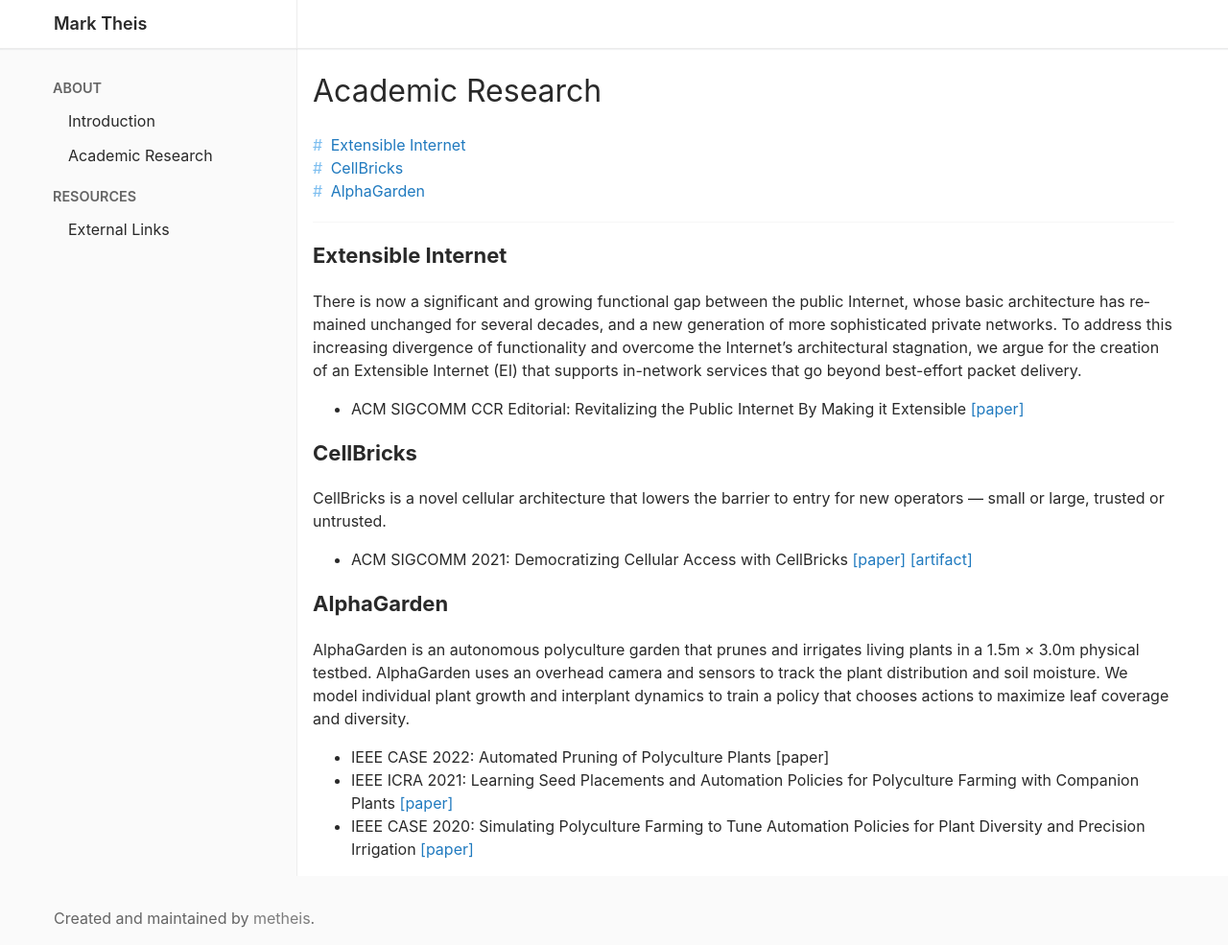
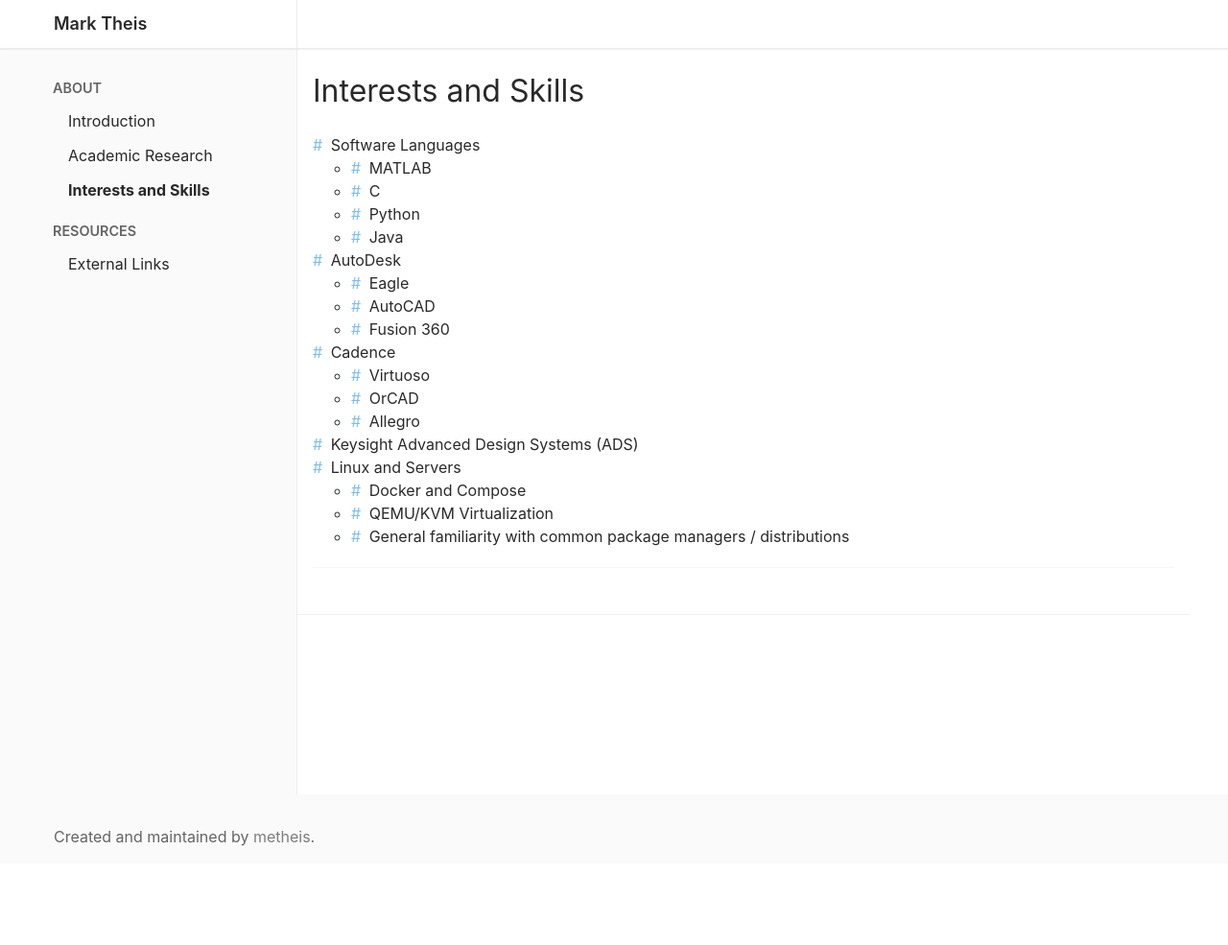
Before and after one commit to metheis/metheis.github.io-archive3, a Jekyll site: the page built from interests.md, in a window 1280 px wide. Shown: the whole page at 96% size. Built offline with Jekyll 4.4.1, drawn with Linux system fonts in a browser that asks for light colours; after the commit the page ends 900 px from its top, so only the background shows below that.

Commit message:
add interests and nagivation back to site

```diff
--- a/_config.yml
+++ b/_config.yml
@@ -20,6 +20,9 @@ nav:
     - text: Academic Research
       url: /research/
       available: true
+    - text: Interests and Skills
+      url: /interests/
+      available: true
   Resources:
     - text: External Links
       url: /external-links/
--- a/_layouts/default.html
+++ b/_layouts/default.html
@@ -52,6 +52,10 @@
       <main class="content">
         {{ content }}
       </main>
+      <div class="content__nav">
+        {% if page.previous.url %}<a class="content__nav-link content__nav-link--prev" href="{{ page.previous.url | prepend: site.baseurl }}">{{ page.previous.title }}</a>{% endif %}
+        {% if page.next.url %}<a class="content__nav-link content__nav-link--next" href="{{ page.next.url | prepend: site.baseurl }}">{{ page.next.title }}</a>{% endif %}
+      </div>
     </div>
     {% include footer.html %}
   </body>
--- a/interests.md
+++ b/interests.md
@@ -1,30 +1,25 @@
 ---
-title: Research
+title: Interests
 description: >
-  An index of the academic research projects I am or previously have been a part of.
+  An index of my interests and skills.
 ---
-# Academic Research
+# Interests and Skills
 
-- [Extensible Internet](#extensible-internet)
-- [CellBricks](#cellbricks)
-- [AlphaGarden](#alphagarden)
-
-## Extensible Internet
-
-There is now a significant and growing functional gap between the public Internet, whose basic architecture has remained unchanged for several decades, and a new generation of more sophisticated private networks. To address this increasing divergence of functionality and overcome the Internet's architectural stagnation, we argue for the creation of an Extensible Internet (EI) that supports in-network services that go beyond best-effort packet delivery.
-
-- ACM SIGCOMM CCR Editorial: Revitalizing the Public Internet By Making it Extensible [[paper]]({{ site.baseurl }}/assets/papers/EI_2021_SIGCOMM_CCR.pdf)
-
-## CellBricks
-
-CellBricks is a novel cellular architecture that lowers the barrier to entry for new operators — small or large, trusted or untrusted.
-
-- ACM SIGCOMM 2021: Democratizing Cellular Access with CellBricks [[paper]]({{ site.baseurl }}/assets/papers/CellBricks_2021_SIGCOMM.pdf) [[artifact]](https://cellbricks.github.io/artifact-sigcomm21/)
-
-## AlphaGarden
-
-AlphaGarden is an autonomous polyculture garden that prunes and irrigates living plants in a 1.5m × 3.0m physical testbed. AlphaGarden uses an overhead camera and sensors to track the plant distribution and soil moisture. We model individual plant growth and interplant dynamics to train a policy that chooses actions to maximize leaf coverage and diversity.
-
-- IEEE CASE 2022: Automated Pruning of Polyculture Plants [paper]
-- IEEE ICRA 2021: Learning Seed Placements and Automation Policies for Polyculture Farming with Companion Plants [[paper]]({{ site.baseurl }}/assets/papers/AlphaGarden_2021_ICRA.pdf)
-- IEEE CASE 2020: Simulating Polyculture Farming to Tune Automation Policies for Plant Diversity and Precision Irrigation [[paper]]({{ site.baseurl }}/assets/papers/AlphaGarden_2020_CASE.pdf)
+- Software Languages
+    - MATLAB
+    - C
+    - Python
+    - Java
+- AutoDesk
+    - Eagle
+    - AutoCAD
+    - Fusion 360
+- Cadence
+    - Virtuoso
+    - OrCAD
+    - Allegro
+- Keysight Advanced Design Systems (ADS)
+- Linux and Servers
+    - Docker and Compose
+    - QEMU/KVM Virtualization
+    - General familiarity with common package managers / distributions
```
Also changed, not shown: index.md (+6 -10 lines).
